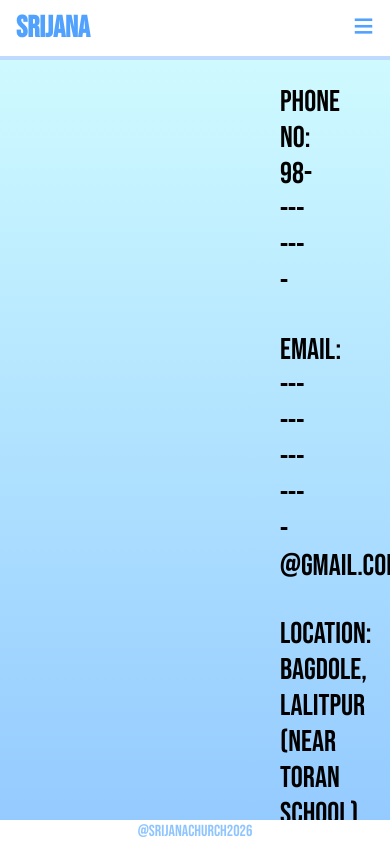
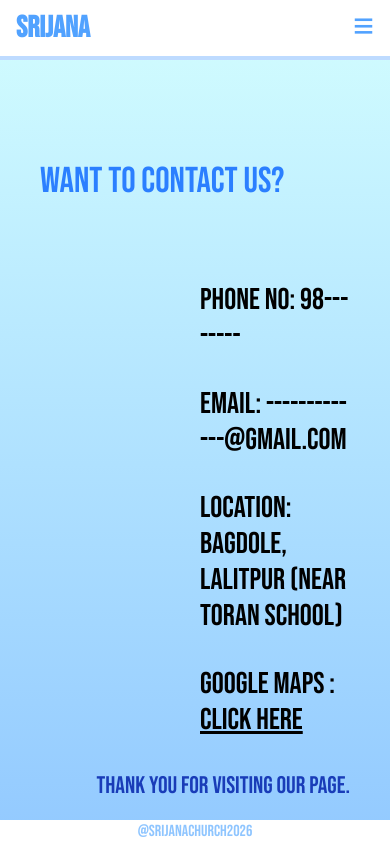
Before and after one commit to samarpanrana95/srijana-church, a Next.js app in the folder frontend/: page /contact in a window 390 px wide. Shown: the top 844 px of the page. Built offline with nearby package versions, Linux system fonts and the light colour scheme.

Commit message:
Tweak contact page

```diff
--- a/frontend/app/contact/page.tsx
+++ b/frontend/app/contact/page.tsx
@@ -3,12 +3,12 @@ import Link from "next/link"
 export default function Contact() {
     return (
         <div className="flex justify-center items-center flex-col h-screen bg-linear-to-b from-cyan-100 to-blue-300  font-bebas">
-            <div className="w-full px-20">
-                <h2 className="text-6xl text-blue-500 text-left block w-full mb-20">Want to Contact Us?</h2>
-                <h3 className="text-left text-3xl text-black ml-50 mb-8">Phone No: 98--------</h3>
-                <h3 className="text-left text-3xl text-black ml-50 mb-8">Email: -------------@gmail.com</h3>
-                <h3 className="text-left text-3xl text-black ml-50 mb-8">Location: Bagdole, Lalitpur (Near Toran School)</h3>
-                <h3 className="text-left text-3xl text-black ml-50 mb-8">Google Maps :
+            <div className="w-full px-10 md:px-20">
+                <h2 className="text-4xl md:text-6xl text-blue-500 text-left block w-full mb-20">Want to Contact Us?</h2>
+                <h3 className="text-left text-3xl text-black ml-40 md:ml-50 mb-8">Phone No: 98--------</h3>
+                <h3 className="text-left text-3xl text-black ml-40 md:ml-50 mb-8">Email: -------------@gmail.com</h3>
+                <h3 className="text-left text-3xl text-black ml-40 md:ml-50 mb-8">Location: Bagdole, Lalitpur (Near Toran School)</h3>
+                <h3 className="text-left text-3xl text-black ml-40 md:ml-50 mb-8">Google Maps :
                     <Link href="https://www.google.com/maps?vet=10CAAQoqAOahcKEwiw5JWF2t-XAxUAAAAAHQAAAAAQBQ..i&udm&fvr=1&pvq=Cg0vZy8xMWp0MXN2eWd5IhQKDnNyaWphbmEgY2h1cmNoEAIYA4kBU12JlnrIs48&lqi=Cg5zcmlqYW5hIGNodXJjaEjd67Wc5LCAgAhaGBAAEAEYABgBIg5zcmlqYW5hIGNodXJjaJIBFmNodXJjaF9vZl90aGVfbmF6YXJlbmWaASRDaGREU1VoTk1HOW5TMFZKUTBGblNVTndiazFwZFRKQlJSQUL6AQQIABAU&cs=1&um=1&ie=UTF-8&fb=1&gl=np&sa=X&ftid=0x39eb19b7ee98591f:0x8fb3c87a96895d53" className="underline" target="_blank"
   rel="noopener noreferrer"> Click here</Link>
                 </h3>
```
